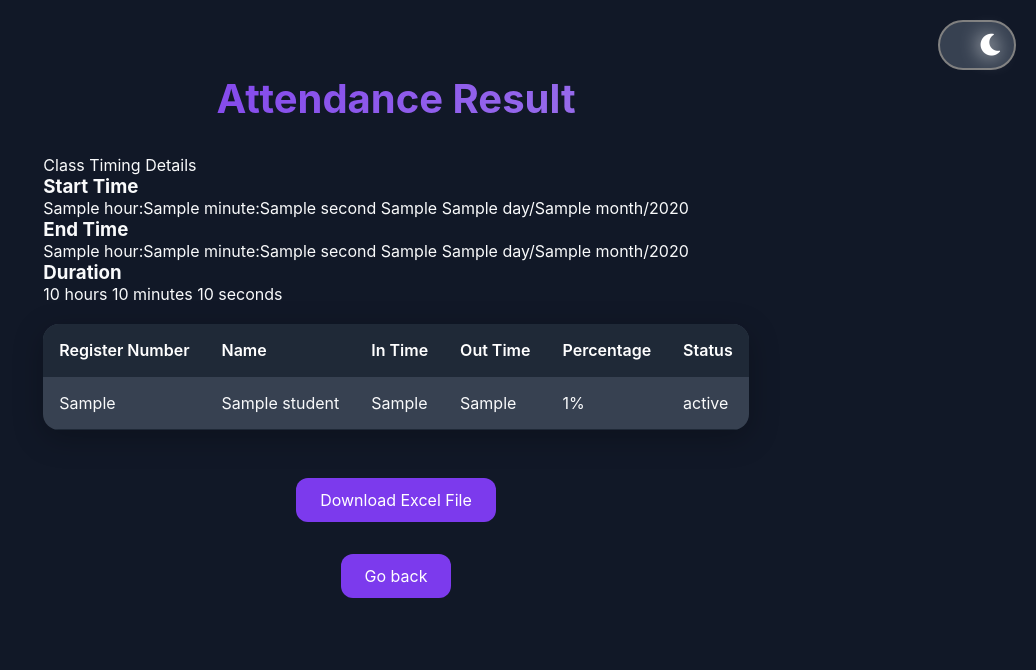
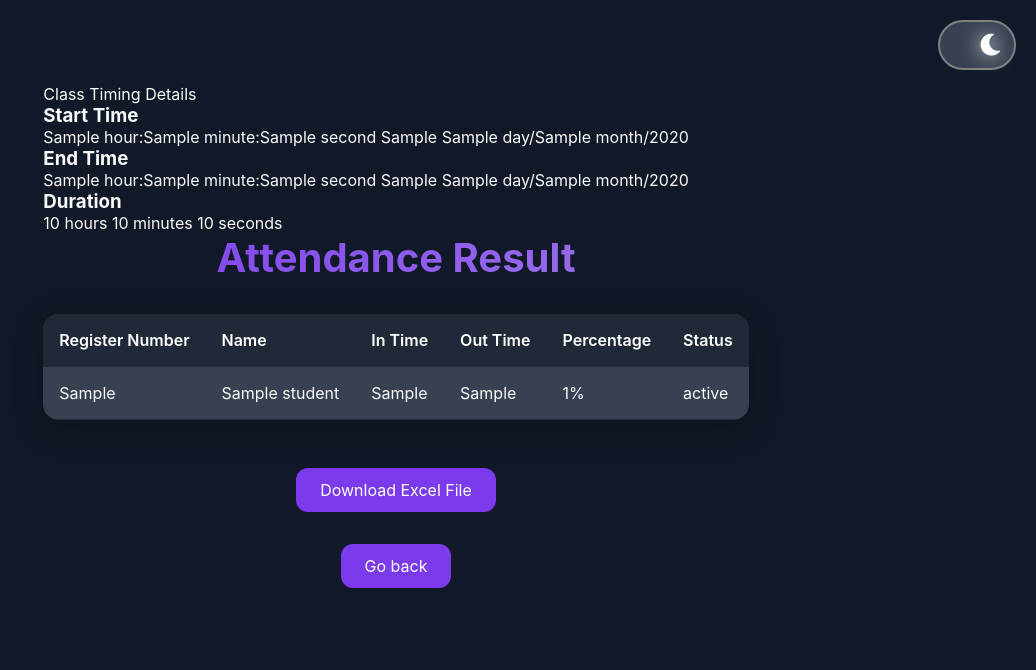
Before and after one commit to Bbs1412/SmartAttendanceSystem, a Python web app: template Templates/results.html in a window 1280 px wide. Shown: the top 670 px of the page, without its empty margins (244-1280 px from the left). Run offline with Jinja, Linux system fonts and the light colour scheme; the template is opened without the code that fills it: most values are stand-ins (such as "Sample title", 1, 10 or a date in 2020).

Commit message:
Refactor results template layout for improved UI

```diff
--- a/Templates/results.html
+++ b/Templates/results.html
@@ -15,11 +15,8 @@
     {% include 'theme_switch.html' %}
 
     <div class="results-container">
-        <div class="results-header">
-            <h1>Attendance Result</h1>
-        </div>
 
-        <!-- Timing section moved here, right after the header -->
+        <div class="timing-container">
             <div class="timing-card">
                 <div class="timing-header">Class Timing Details</div>
                 <div class="timing-content">
@@ -28,7 +25,8 @@
                         <div class="time-display">
                             <span class="time">{{timings.start.hour}}:{{timings.start.minute}}:{{timings.start.second}}
                                 {{timings.start.pm}}</span>
-                        <span class="date">{{timings.start.day}}/{{timings.start.month}}/{{timings.start.year}}</span>
+                            <span
+                                class="date">{{timings.start.day}}/{{timings.start.month}}/{{timings.start.year}}</span>
                         </div>
                     </div>
                     <div class="timing-section">
@@ -49,6 +47,11 @@
                     </div>
                 </div>
             </div>
+        </div>
+
+        <div class="results-header">
+            <h1>Attendance Result</h1>
+        </div>
 
         <table>
             <tr>
@@ -61,12 +64,12 @@
             </tr>
             {% for reg_no, student in register.items() %}
             <tr>
-                <td id="align_center">{{ student['Reg_No'] }}</td>
-                <td id="align_left">{{ student['Name'] }}</td>
-                <td id="align_center">{{ student['First_In'] }}</td>
-                <td id="align_center">{{ student['Last_In'] }}</td>
-                <td id="align_center">{{ student['Percentage'] }}%</td>
-                <td id="align_center">{{ student['Status'] }}</td>
+                <td>{{ student['Reg_No'] }}</td>
+                <td>{{ student['Name'] }}</td>
+                <td>{{ student['First_In'] }}</td>
+                <td>{{ student['Last_In'] }}</td>
+                <td>{{ student['Percentage'] }}%</td>
+                <td>{{ student['Status'] }}</td>
             </tr>
             {% endfor %}
         </table>
```
Lines whose indentation alone changed are shown as unchanged.
